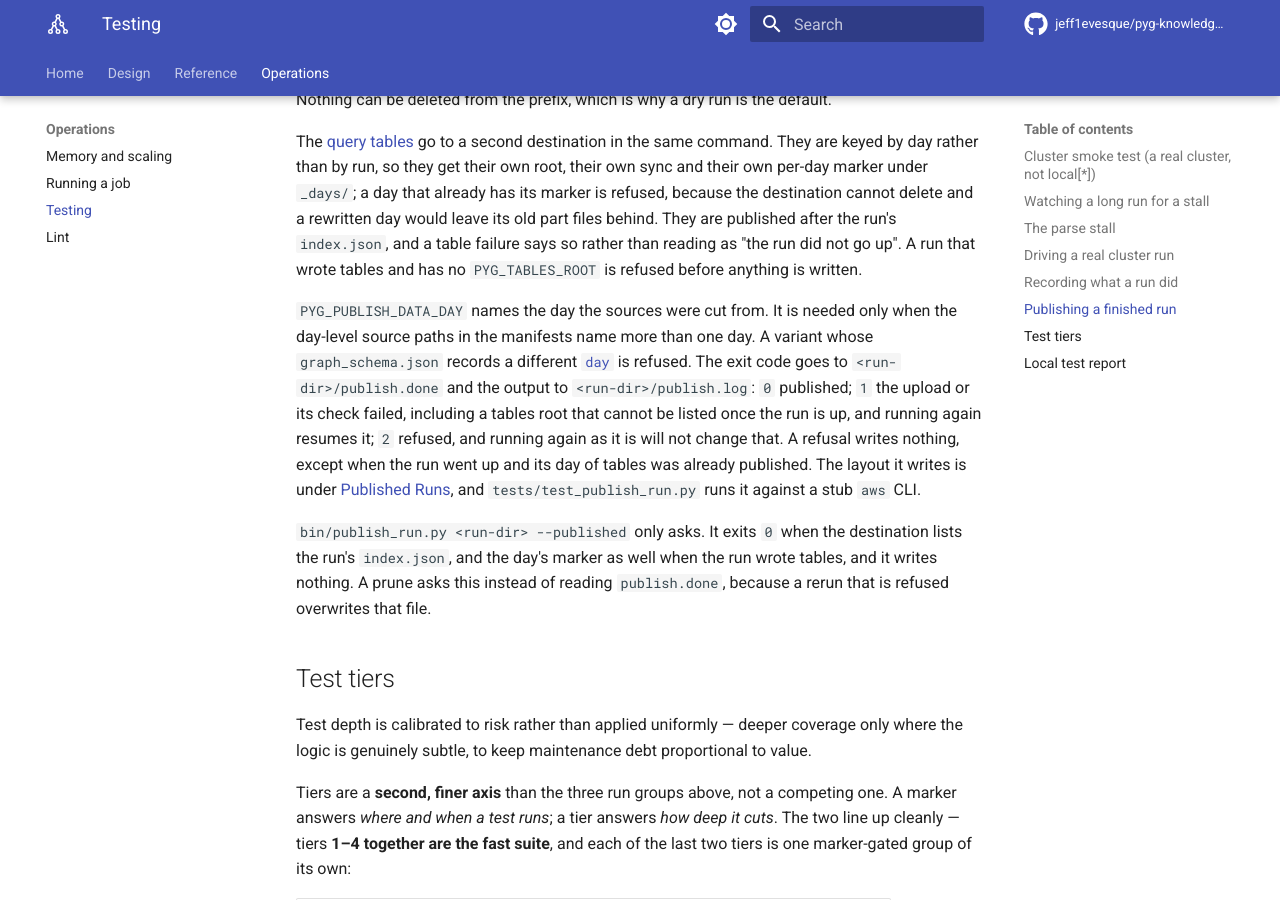
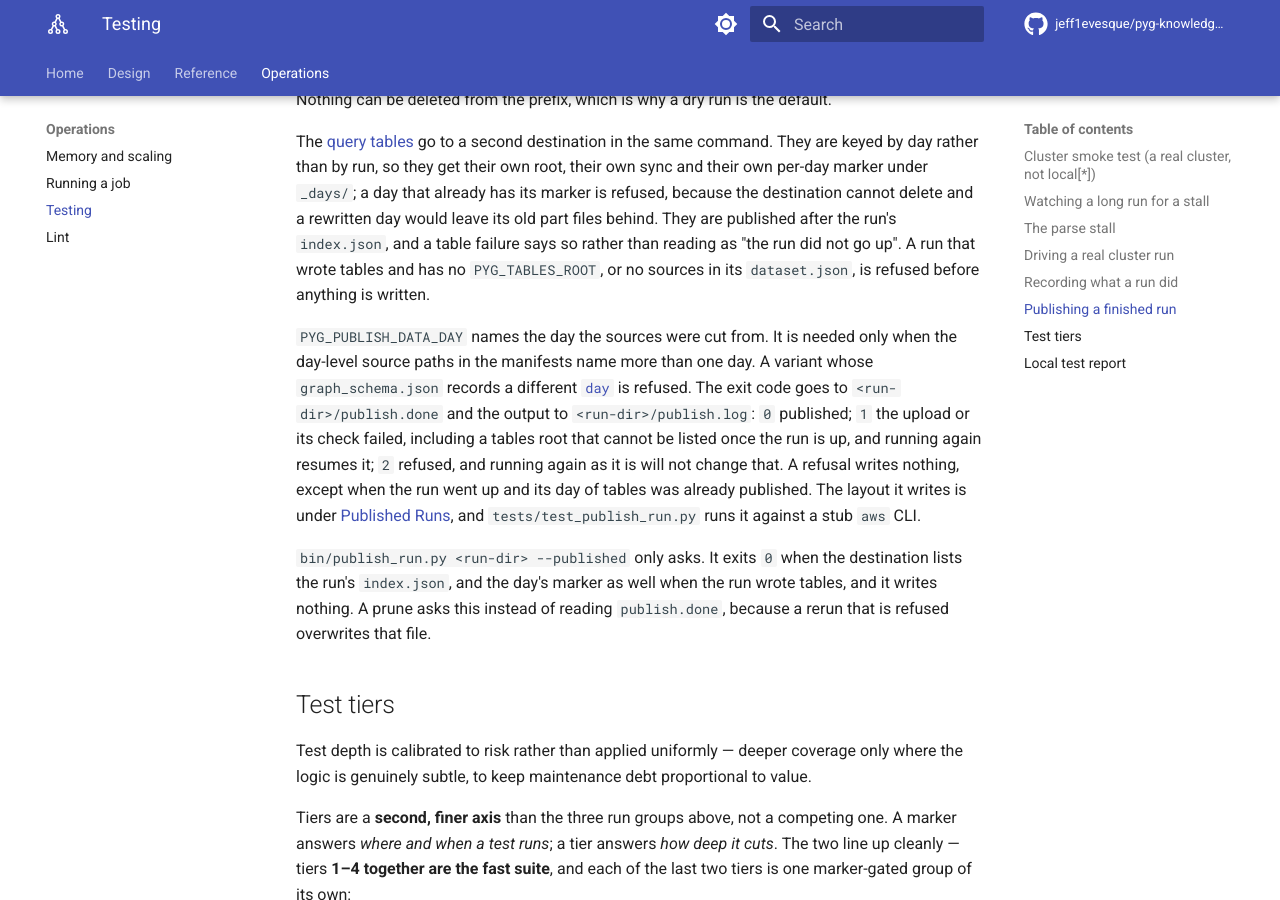
Before and after one commit to jeff1evesque/pyg-knowledge-graph-builder, an MkDocs documentation site: the page built from documentation/operations/testing.md, in a window 1280 px wide and 900 px high, scrolled down 8831 px. Built offline with MkDocs 1.6.1 and Material for MkDocs 9.7.7, drawn with Linux system fonts in a browser that asks for light colours; comment, search, counter and statistics services are not loaded.

Commit message:
#432: testing.md, a run whose dataset.json records no sources is refused

```diff
--- a/documentation/operations/testing.md
+++ b/documentation/operations/testing.md
@@ -326,8 +326,8 @@ root, their own sync and their own per-day marker under `_days/`; a day that
 already has its marker is refused, because the destination cannot delete and a
 rewritten day would leave its old part files behind. They are published after
 the run's `index.json`, and a table failure says so rather than reading as "the
-run did not go up". A run that wrote tables and has no `PYG_TABLES_ROOT` is
-refused before anything is written.
+run did not go up". A run that wrote tables and has no `PYG_TABLES_ROOT`, or no
+sources in its `dataset.json`, is refused before anything is written.
 
 `PYG_PUBLISH_DATA_DAY` names the day the sources were cut from. It is needed only
 when the day-level source paths in the manifests name more than one day. A
```
